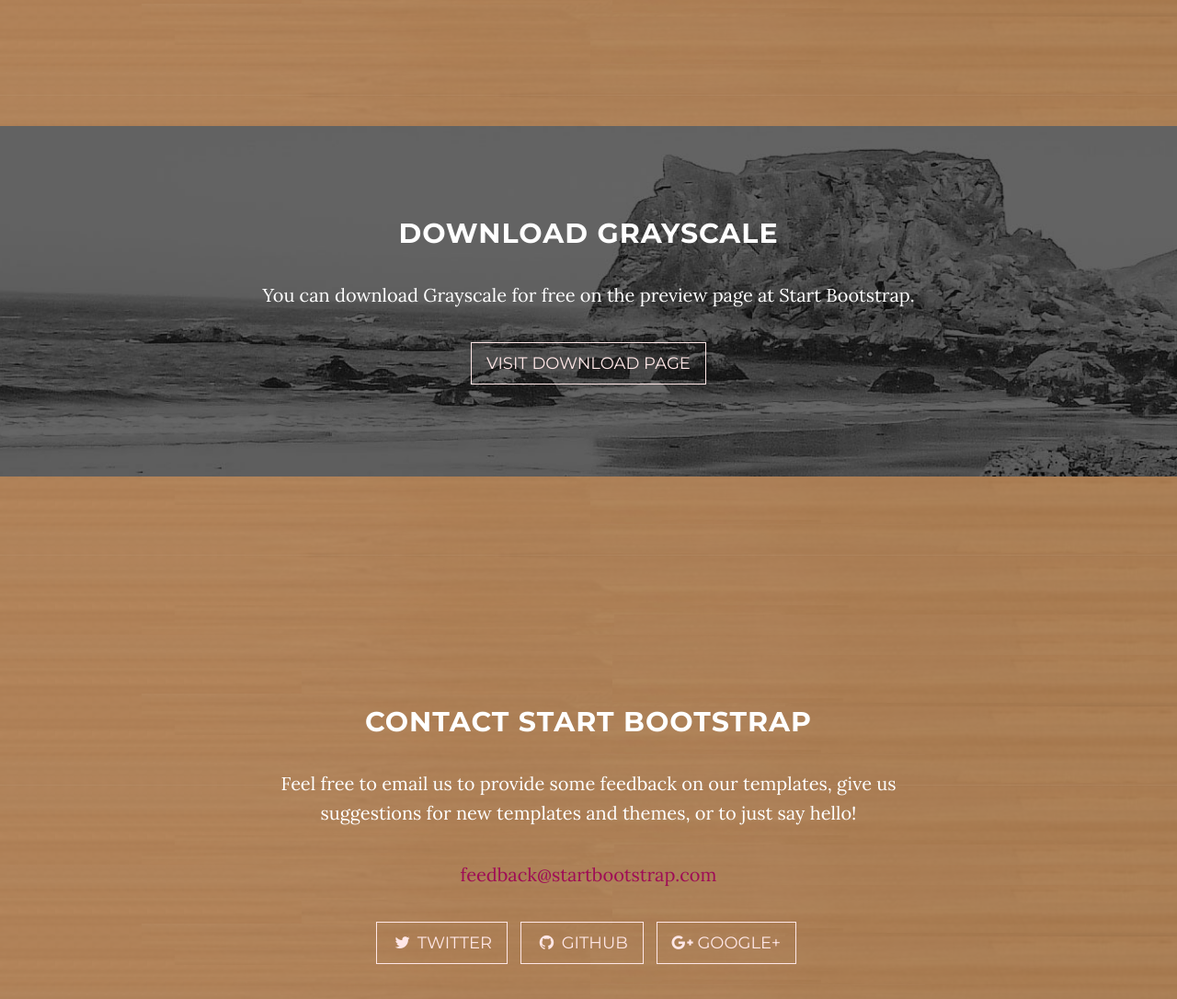
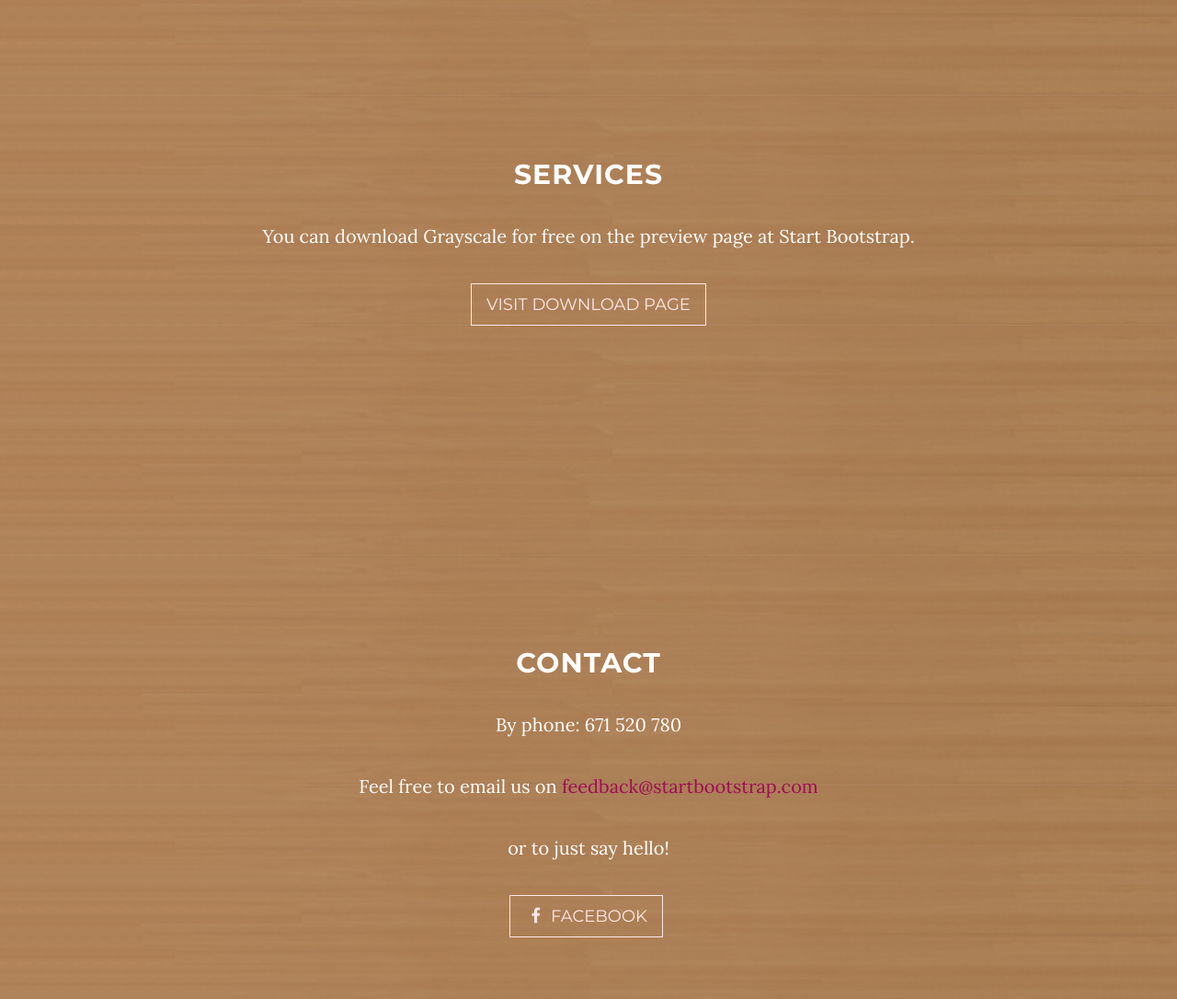
Before and after one commit to bvassilis/janes, a website: page index.html in a window 1280 px wide. Shown: the part 1560-2646 px from the top of the page at 92% size. Drawn offline with nearby package versions, Linux system fonts and the light colour scheme; some packages are replaced by stand-ins of ours.

Commit message:
Modify sections content
Change-Id: I4cf265c2114cb85648be2e358db64a38a841cc39

```diff
--- a/index.html
+++ b/index.html
@@ -93,10 +93,10 @@
     <section id="about"><div class="container content-section text-center">
         <div class="row">
             <div class="col-lg-8 col-lg-offset-2">
-                <h2>About Grayscale</h2>
-                <p>Grayscale is a free Bootstrap 3 theme created by Start Bootstrap. It can be yours right now, simply download the template on <a href="http://startbootstrap.com/template-overviews/grayscale/">the preview page</a>. The theme is open source, and you can use it for any purpose, personal or commercial.</p>
-                <p>This theme features stock photos by <a href="http://gratisography.com/">Gratisography</a> along with a custom Google Maps skin courtesy of <a href="http://snazzymaps.com/">Snazzy Maps</a>.</p>
-                <p>Grayscale includes full HTML, CSS, and custom JavaScript files along with LESS files for easy customization.</p>
+                <h2>About Jane's Nail Salon</h2>
+                <p>A small and cozy nail salon, located in Fentange near Luxembourg city. </p>
+                <p>With a relaxing and fun atmosphere, waiting for your nails to cheer them up with the best quality beauty services and at decent prices.</p>
+                <p>Come, relax and enjoy friendly nail services that will make you shine from hand to toe</p>
             </div>
         </div></div>
     </section>
@@ -106,7 +106,7 @@
         <div class="download-section">
             <div class="container">
                 <div class="col-lg-8 col-lg-offset-2">
-                    <h2>Download Grayscale</h2>
+                    <h2>Services</h2>
                     <p>You can download Grayscale for free on the preview page at Start Bootstrap.</p>
                     <a href="http://startbootstrap.com/template-overviews/grayscale/" class="btn btn-default btn-lg">Visit Download Page</a>
                 </div>
@@ -118,19 +118,14 @@
     <section id="contact" class="container content-section text-center">
         <div class="row">
             <div class="col-lg-8 col-lg-offset-2">
-                <h2>Contact Start Bootstrap</h2>
-                <p>Feel free to email us to provide some feedback on our templates, give us suggestions for new templates and themes, or to just say hello!</p>
-                <p><a href="mailto:feedback@startbootstrap.com">feedback@startbootstrap.com</a>
+                <h2>Contact</h2>
+                <p>By phone: 671 520 780</p>
+                <p>Feel free to email us on <a href="mailto:feedback@startbootstrap.com">feedback@startbootstrap.com</a> </p>
+<p> or to just say hello! </p>
                 </p>
                 <ul class="list-inline banner-social-buttons">
                     <li>
-                        <a href="https://twitter.com/SBootstrap" class="btn btn-default btn-lg"><i class="fa fa-twitter fa-fw"></i> <span class="network-name">Twitter</span></a>
-                    </li>
-                    <li>
-                        <a href="https://github.com/IronSummitMedia/startbootstrap" class="btn btn-default btn-lg"><i class="fa fa-github fa-fw"></i> <span class="network-name">Github</span></a>
-                    </li>
-                    <li>
-                        <a href="https://plus.google.com/+Startbootstrap/posts" class="btn btn-default btn-lg"><i class="fa fa-google-plus fa-fw"></i> <span class="network-name">Google+</span></a>
+                        <a href="https://twitter.com/SBootstrap" class="btn btn-default btn-lg"><i class="fa fa-facebook fa-fw"></i> <span class="network-name">Facebook</span></a>
                     </li>
                 </ul>
             </div>
--- a/sass/grayscale.scss
+++ b/sass/grayscale.scss
@@ -251,13 +251,6 @@
 .download-section {
     width: 100%;
     padding: 50px 0;
-    color: white;
-    background: url(../img/downloads-bg.jpg) no-repeat center center scroll;
-    background-color: black;
-    -webkit-background-size: cover;
-    -moz-background-size: cover;
-    background-size: cover;
-    -o-background-size: cover;
 }
 
 #map {
```
Also changed, not shown: css/grayscale.css, 1 other file.
